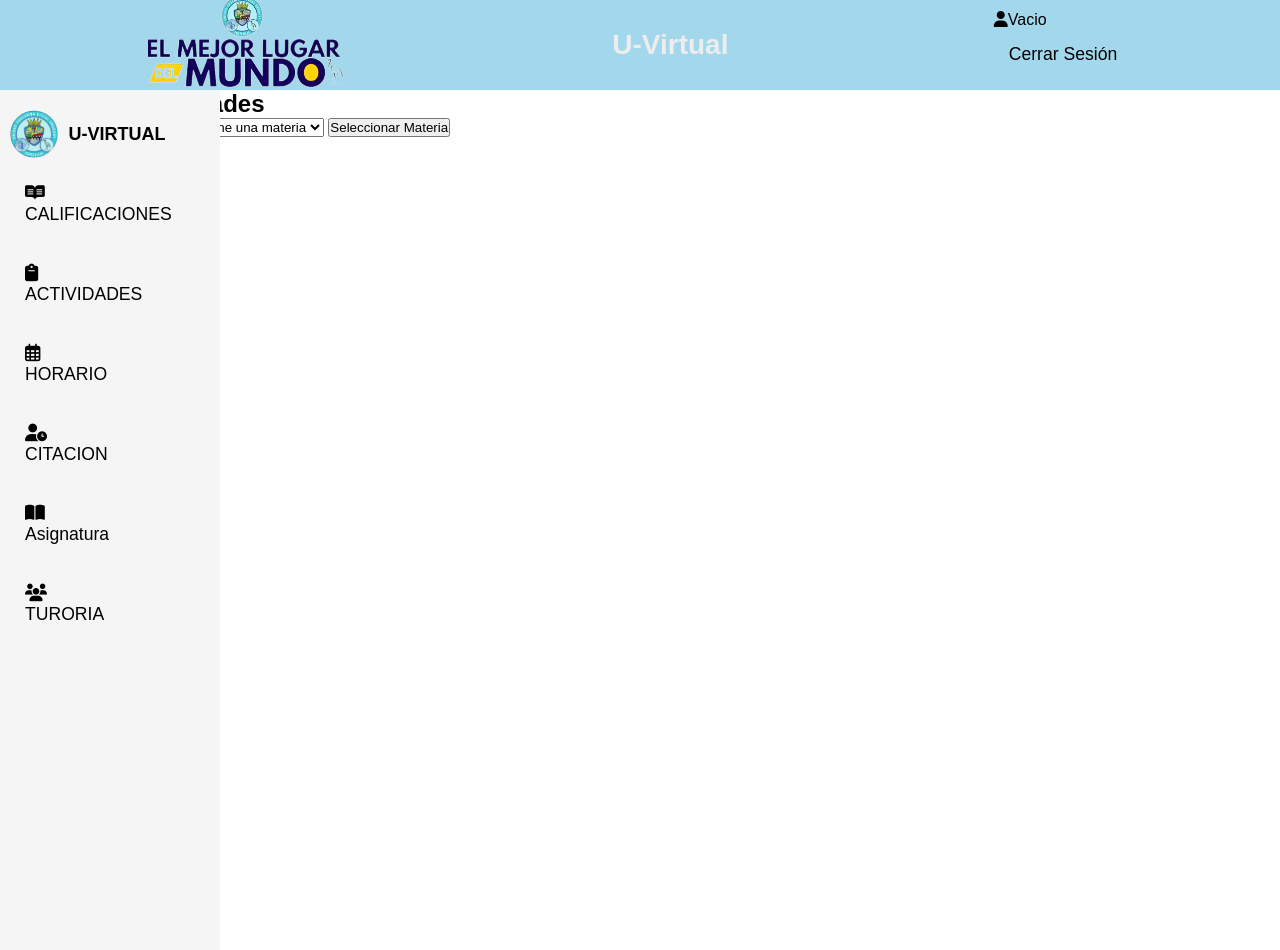
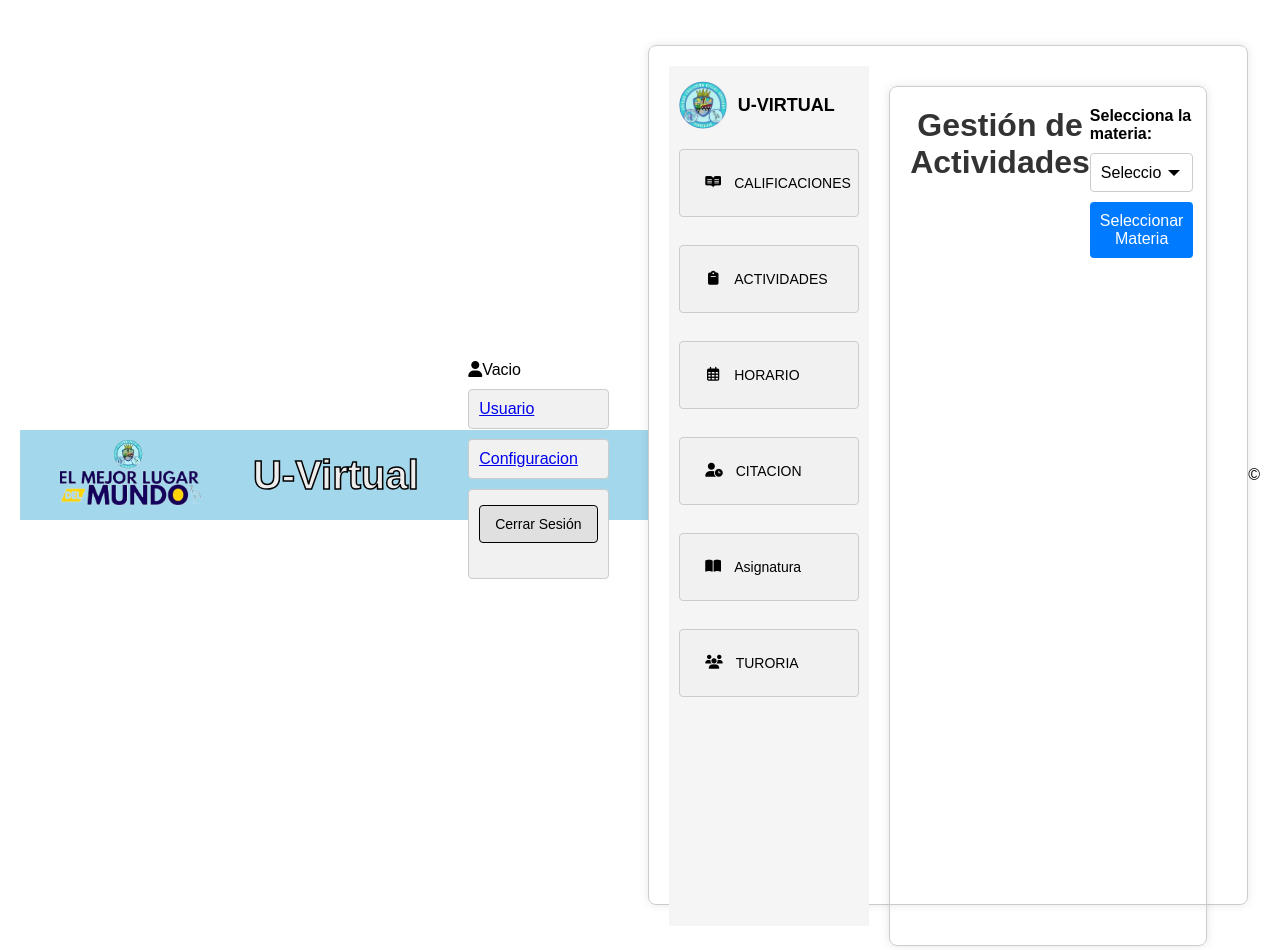
Before and after one commit to PincayAlexander/ProyectoFundamentos, a Django app: page /actividades/ in a window 1280 px wide. Run offline with Django 5.2, Linux system fonts and the light colour scheme; a user stored in the database is signed in; some libraries are stand-ins or nearby versions.

Commit message:
Cambios 12/07/2024 Diseñar menú Version 2

```diff
--- /dev/null
+++ b/Uvirtual/static/Uvirtual/script/script.js
@@ -0,0 +1,5 @@
+
+function toggleSidebar() {
+    const sidebar = document.querySelector('.sidebar');
+    sidebar.classList.toggle('expand');
+}
--- a/Uvirtual/static/Uvirtual/style/base.css
+++ b/Uvirtual/static/Uvirtual/style/base.css
@@ -9,37 +9,38 @@ html {
     margin: 0;
     padding: 0;
     width: 100%;
-    height: 100%;
-    overflow: hidden;
+    height:auto;
+    overflow: auto;
     font-family: 'Arial', sans-serif;
 }
 
 .navbar {
     background-color: rgb(163, 215, 236);
-    width: 100vw;
+    width: 100%;
     height: 90px;
     padding: 15px;
     display: flex;
     align-items: center;
     justify-content: space-around;
     flex-direction: row;
-}
 
-.navbar img {
-    height: 12vh;
-    width: auto;
-}
+    img {
+        width: 9rem;
+        height: auto;
+    }
 
-.navbar h1 {
-    font-weight: 800;
-    font-size: 28px;
-    color: rgb(237, 237, 237);
+    h1 {
+        font-weight: 800;
+        font-size: 40px;
+        color: rgb(237, 237, 237);
+        -webkit-text-stroke: 1.5px rgb(0, 0, 0);
+    }
 }
 
 .navbar__button--logout {
-    background-color: transparent;
-    border: none;
-    font-size: 1.1em;
+    background-color: #e0e0e0;
+    border: solid 1px #000;
+    font-size: 14px;
     color: #000;
     cursor: pointer;
     padding: 10px 15px;
@@ -47,17 +48,30 @@ html {
     text-align: left;
 
     &:hover {
-        background-color: #e0e0e0;
+        background-color: #0a2f7d;
+        color: #f5f5f5;
     }
+}
+
+.container {
+    display: flex;
+    flex-direction: row;
+    height: calc(100vh - 90px);
 }
 
 .sidebar {
     background-color: #f5f5f5;
-    width: 220px;
-    height: 100vh;
-    padding: 20px 10px;
-    position: fixed;
+ /*   width: 70px; */
+    width: 200px;
+    height: calc(100vh - 90px);
+    padding: 15px 10px;
+    position: relative;
     left: 0;
+    transition: width 0.3s;
+}
+
+.sidebar.expand {
+    width: 200px;
 }
 
 .sidebar__header {
@@ -89,32 +103,60 @@ html {
     display: flex;
     flex-direction: column;
     gap: 0.5rem;
+    width: 100%;
+}
+
+.sidebar__links--item{
+    width: 100%;
+    align-items: center;
+    gap: .5rem;
 }
 
 .sidebar__links--item a {
     text-decoration: none;
-    font-size: 1.1em;
+    font-size: 14px;
     color: #000;
-    display: block;
+    display: flex;
+    flex-direction: row;
+    gap: .5rem;
     padding: 10px 15px;
     margin: 5px 0;
     border-radius: 5px;
     transition: all 0.4s ease 0s;
 
+    i {
+        min-width: 1rem;
+        text-align: center;
+    }
+
     p {
-        margin: 0;
+        margin: 0 0 0 5px;
         padding: 0;
     }
 
     &:hover {
-        background-color: #e0e0e0;
+        background-color: #4facaf;
         font-weight: 700;
     }
-
 }
 
 .content {
-    margin-left: 270px;
     padding: 20px;
-    width: calc(100% - 270px);
+    display: flex;
+    height: calc(100vh - 90px);
+    width: calc(100% - 200px); /*- 70px);*/
 }
+
+.sidebar.expand ~ .content {
+    width: calc(100% - 200px);
+}
+
+.toggle-button {
+    position: absolute;
+    top: 10px;
+    right: -20px;
+    background-color: #f5f5f5;
+    border: 1px solid #ccc;
+    padding: 5px 10px;
+    cursor: pointer;
+}
--- a/Uvirtual/templates/Uvirtual/actividad.html
+++ b/Uvirtual/templates/Uvirtual/actividad.html
@@ -1,8 +1,8 @@
 {% extends 'layouts/base.html' %}
 {% load static %}
 
-{% block headAdd %}
-    <link rel="stylesheet" href="css/ProyectoFundamentos.css">
+{% block head %}
+    <link rel="stylesheet" href="style/actividad.css">
 {% endblock %}
 
 {% block contenido %}
--- a/Uvirtual/templates/Uvirtual/index.html
+++ b/Uvirtual/templates/Uvirtual/index.html
@@ -1,9 +1,11 @@
 {% extends 'layouts/base.html' %}
 {% load static %}
 
-{% block headAdd %}
+{% block head %}
 {% endblock %}
 
 {% block contenido %}
+
+<section></section>
 <p>hola</p>
 {% endblock %}
--- a/Uvirtual/templates/layouts/base.html
+++ b/Uvirtual/templates/layouts/base.html
@@ -8,30 +8,41 @@
     <!-- Icono y Nombre -->
     <link rel="icon" href="{% static 'Uvirtual/image/logo.ico' %}">
     <title>Uvirtual</title>
-    <!-- Hojas de Estilo -->
+    <!-- Static (Hojas de Estilo y Script) -->
     <link rel="stylesheet" href="{% static 'Uvirtual/style/base.css' %}">
+    <script src="{% static 'Uvirtual/script/script.js' %}"></script>
+    {% block head %}{% endblock %}
     <!-- Iconos -->
     <script src="https://kit.fontawesome.com/0fb473f9ca.js" crossorigin="anonymous"></script>
-    {% block headAdd %}{% endblock %}
+
 </head>
 
 <body>
-    <header>
-        <div class="navbar">
+    <header class="navbar">
         <img src="{% static 'Uvirtual/image/UEFU-logo2.png' %}" alt="logo">
         <h1>U-Virtual</h1>
             <nav class="optionsUser">
                 <p><i class="fa-solid fa-user"></i>Vacio</p>
+                <ul class="list__options">
+                    <li class="list__options--item"><a href="#">
+                        Usuario
+                    </a></li>
+                    <li class="list__options--item"><a href="#">
+                        Configuracion
+                    </a></li>
+                    <li class="list__options--item"><a href="#">
                         <form method="post" action="{% url 'logout' %}">
                             {% csrf_token %}
                             <button type="submit" class="navbar__button--logout">
                                 <p>Cerrar Sesión</p>
                             </button>
                         </form>
+                    </a></li>
+                </ul>
             </nav>
-        </div>
-
-        <!-- Menú Principal -->
+    </header/>
+    <div class="container">
+        <!-- Menú Lateral -->
         <nav class="sidebar">
             <div class="sidebar__header">
                 <img src="{% static 'Uvirtual/image/logoUEFU.png' %}" alt="">
@@ -57,16 +68,20 @@
                     <i class="fa-solid fa-users"></i><p>TURORIA</p></a>
                 </li>
             </ul>
+            <!--
+                <div class="toggle-button" onclick="toggleSidebar()">☰</div>
+            -->
         </nav>
-    </header>
+
         <!-- Contenido de la página -->
-     <section>
+        <div class="content">
             {% block contenido %}{% endblock %}
-     </section>
-
+        </div>
+    </div>
     <footer class="footer">
         <p>©</p>
     </footer>
+
 </body>
 
 </html>
```
Also changed, not shown: Uvirtual/templates/Uvirtual/asignatura.html (+10 -0 lines), Uvirtual/templates/Uvirtual/calificacion.html (+10 -0 lines), Uvirtual/templates/Uvirtual/citacion.html (+10 -0 lines), Uvirtual/templates/Uvirtual/horario.html (+10 -0 lines), Uvirtual/templates/Uvirtual/tutoria.html (+10 -0 lines), db.sqlite3. Lines whose indentation alone changed are shown as unchanged.
